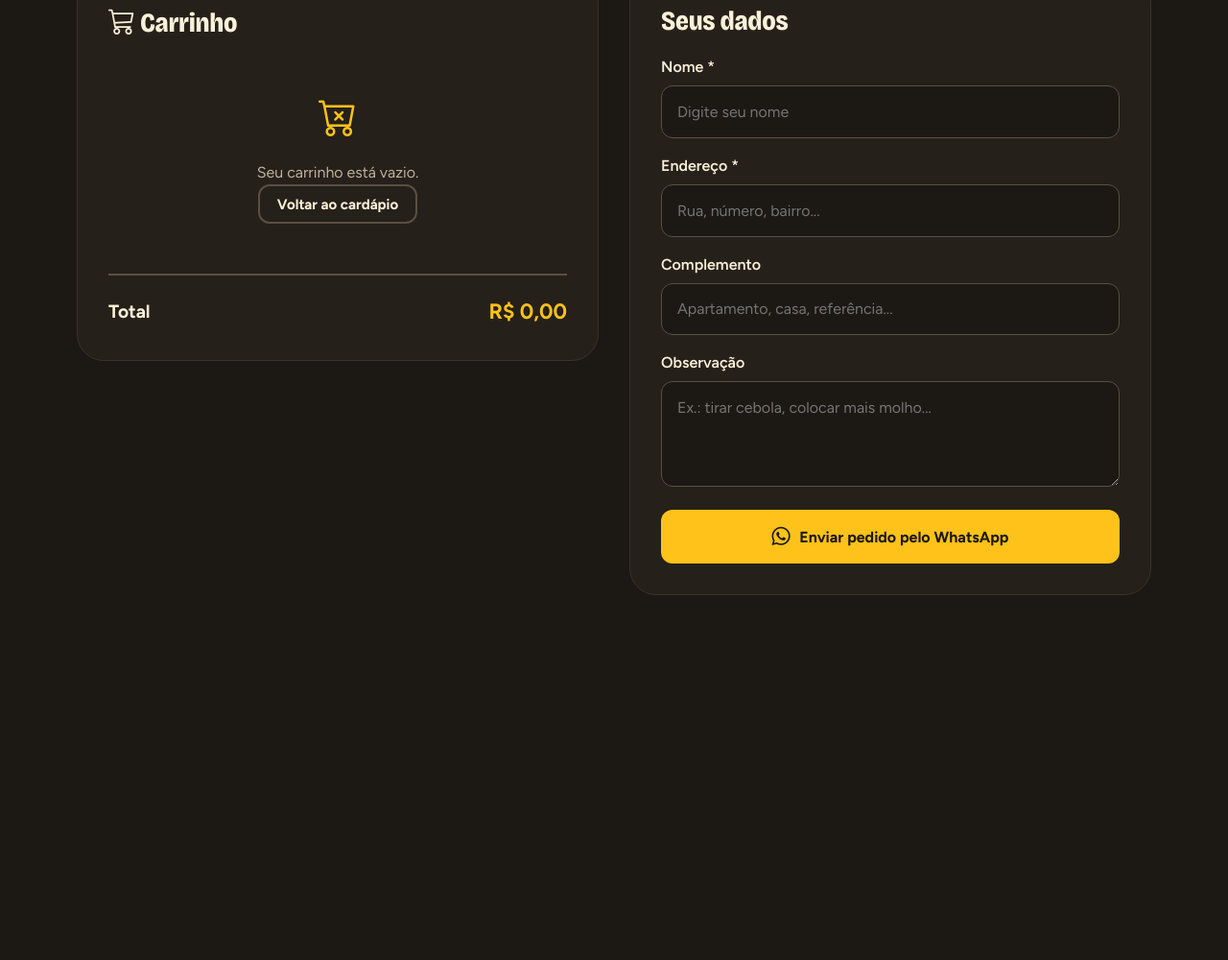
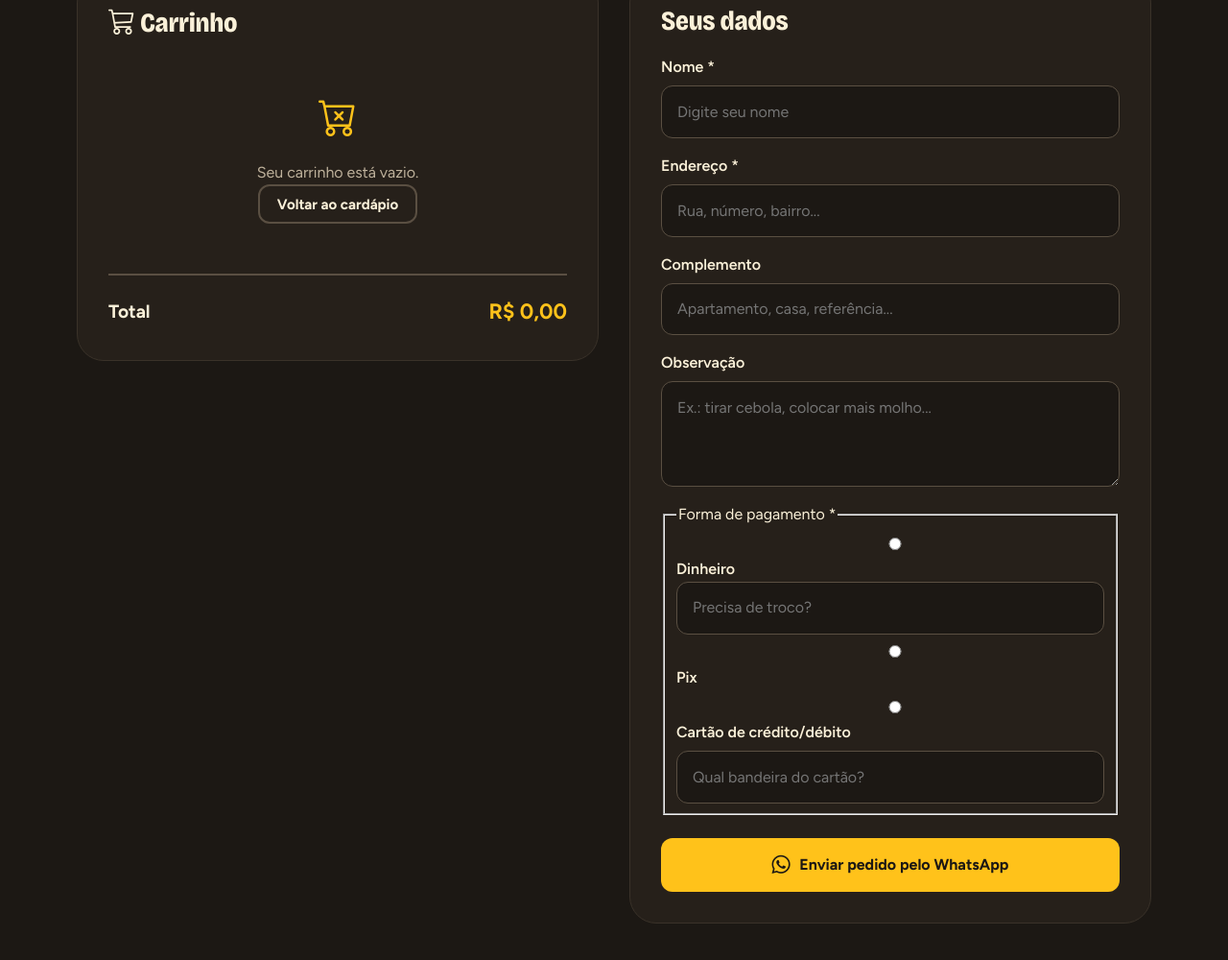
Before and after one commit to mathmerz1-lab/x-vitotoria, a plain HTML site: page pedido.html in a window 1280 px wide. Shown: the part 214-1214 px from the top of the page at 96% size. Before the commit the page ends 930 px from the top, so only its background shows below. Drawn offline with nearby package versions, Linux system fonts and the light colour scheme.

Commit message:
Update pedido.html

```diff
--- a/pedido.html
+++ b/pedido.html
@@ -144,6 +144,59 @@
                         </div>
 
 
+                       <fieldset class="pedido-campo">
+                            <legend>Forma de pagamento *</legend>
+
+                            <div class="pedido-radio">
+                                <input
+                                    type="radio"
+                                    id="dinheiro"
+                                    name="pagamento"
+                                    value="Dinheiro"
+                                    required
+                                >
+                                <label for="dinheiro">Dinheiro</label>
+                                  <input
+                                type="text"
+                                id="troco"
+                                name="troco"
+                                placeholder="Precisa de troco?"
+                            >
+                            </div>
+
+                            <div class="pedido-radio">
+                                <input
+                                    type="radio"
+                                    id="pix"
+                                    name="pagamento"
+                                    value="Pix"
+                                >
+                                <label for="pix">Pix</label>
+                            </div>
+
+                            <div class="pedido-radio">
+                                <input
+                                    type="radio"
+                                    id="cartao"
+                                    name="pagamento"
+                                    value="Cartão de crédito/débito"
+                                >
+                                <label for="cartao">Cartão de crédito/débito</label>
+                            </div>
+
+                            <div class="pedido-campo">
+
+                            <input
+                                type="text"
+                                id="bandeira-cartao"
+                                name="bandeira-cartao"
+                                placeholder="Qual bandeira do cartão?"
+                            >
+
+                        </div>
+                        </fieldset>
+
+
                         <button
                             class="btn btn-primario btn-finalizar"
                             type="submit"
```
